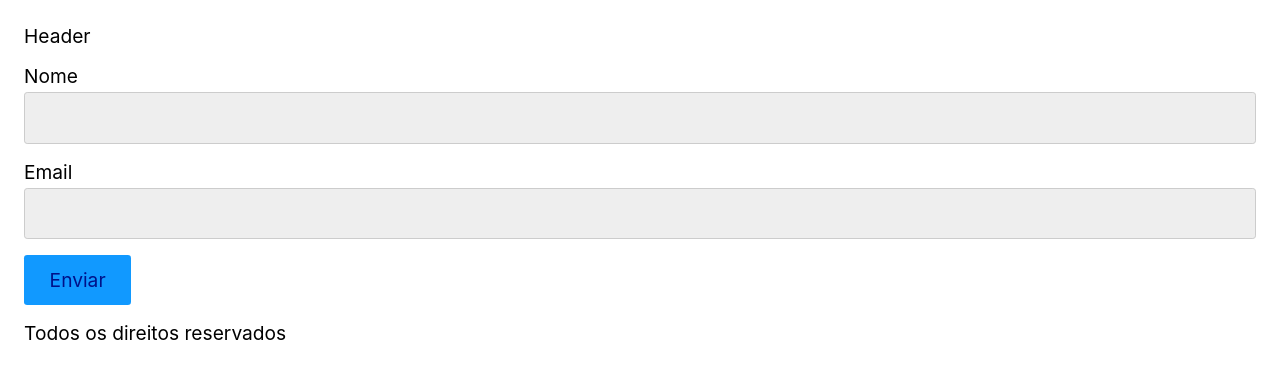
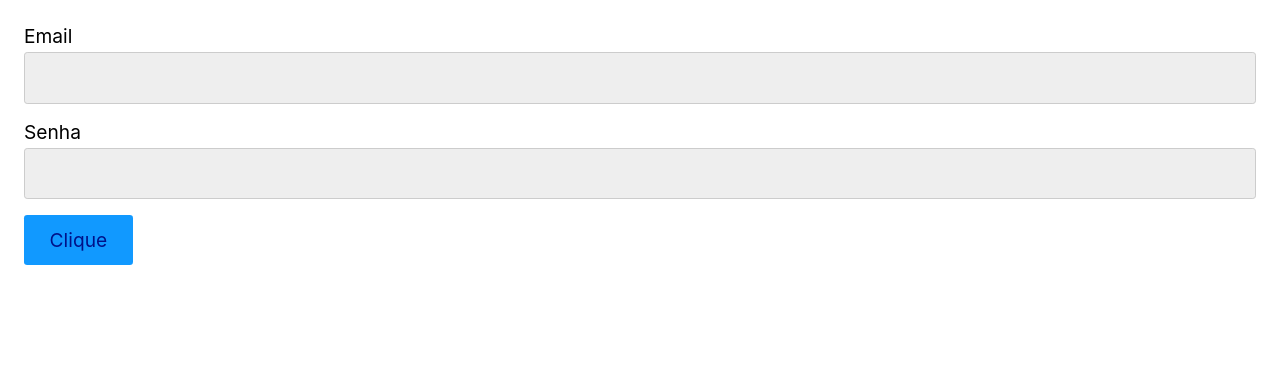
Before and after one commit to BrenoSeixas/estudos-react, a React (Vite) app in the folder ferramenta-frontend/: page / in a window 1280 px wide. Shown: the top 378 px of the page. Built offline with nearby package versions, Linux system fonts and the light colour scheme.

Commit message:
Propriedades

```diff
--- a/ferramenta-frontend/src/App.jsx
+++ b/ferramenta-frontend/src/App.jsx
@@ -3,26 +3,12 @@ import Header from "./Header";
 import Footer from "./Footer";
 import Form from "./Form/form";
 
-const Teste = () => {
-  const active = false;
-  if (active) {
-    return <p>Teste</p>;
-  } else {
-    return null;
-  }
-};
-
 const App = () => {
   return (
-    <React.Fragment>
-      <Teste />
-      <Header />
+    <div>
       <Form />
-      <Footer />
-    </React.Fragment>
+    </div>
   );
-
-  // return <button onClick={(event) => console.log(event.target)}>Clique</button>;
 };
 
 export default App;
--- a/ferramenta-frontend/src/Form/Button.jsx
+++ b/ferramenta-frontend/src/Form/Button.jsx
@@ -1,7 +1,7 @@
 import React from "react";
 
 const Button = () => {
-  return <button>Enviar</button>;
+  return <button>Clique</button>;
 };
 
 export default Button;
--- a/ferramenta-frontend/src/Form/Form.jsx
+++ b/ferramenta-frontend/src/Form/Form.jsx
@@ -4,17 +4,11 @@ import Button from "./Button";
 
 const Form = () => {
   return (
-    <form>
-      <p>
-        <label htmlFor="nome">Nome</label>
-        <Input />
-      </p>
-      <p>
-        <label htmlFor="email">Email</label>
-        <Input />
-      </p>
+    <div>
+      <Input id="email" label="Email" required />
+      <Input id="senha" type="password" label="Senha" />
       <Button />
-    </form>
+    </div>
   );
 };
 
--- a/ferramenta-frontend/src/Form/Input.jsx
+++ b/ferramenta-frontend/src/Form/Input.jsx
@@ -1,7 +1,12 @@
 import React from "react";
 
-const Input = () => {
-  return <input type="text" />;
+const Input = ({ label, id, ...props }) => {
+  return (
+    <div style={{ margin: "1rem 0" }}>
+      <label htmlFor={id}>{label}</label>
+      <input id={id} type="text" {...props}/>
+    </div>
+  );
 };
 
 export default Input;
```
